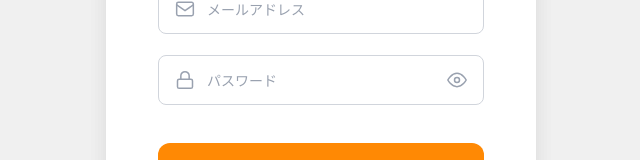
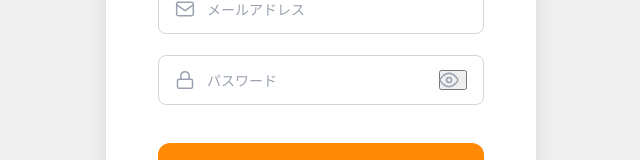
Before and after one commit to DavidOng122/tomoni-app, a Next.js app: page /welcome in a window 1280 px wide. Both pictures are taken after a click on the button "メールで続ける". Shown: the part 331-491 px from the top of the page, without its empty margins (319-959 px from the left). Built offline with nearby package versions, Linux system fonts and the light colour scheme; no server answers.

Commit message:
fix: make password eye icon toggleable

```diff
--- a/src/features/auth/components/EmailAuthForm.tsx
+++ b/src/features/auth/components/EmailAuthForm.tsx
@@ -14,6 +14,7 @@
   const [isSignUp, setIsSignUp] = useState(false);
   const [email, setEmail] = useState('');
   const [password, setPassword] = useState('');
+  const [showPassword, setShowPassword] = useState(false);
   const [loading, setLoading] = useState(false);
   const [error, setError] = useState<string | null>(null);
   const [verificationSent, setVerificationSent] = useState(false);
@@ -113,16 +114,21 @@
               <Image src="/images/welcome/auth-lock.svg" alt="" width={20} height={20} />
               <input
                 id="password"
-                type="password"
+                type={showPassword ? "text" : "password"}
                 placeholder="パスワード"
                 value={password}
                 onChange={(e) => setPassword(e.target.value)}
                 required
                 minLength={6}
               />
-              <span className={styles.eyeIcon} aria-hidden="true">
+              <button
+                type="button"
+                className={styles.eyeIcon}
+                onClick={() => setShowPassword(!showPassword)}
+                aria-label={showPassword ? "パスワードを隠す" : "パスワードを表示する"}
+              >
                 <Image src="/images/welcome/auth-eye.svg" alt="" width={20} height={20} />
-              </span>
+              </button>
             </label>
           </div>
 
```
